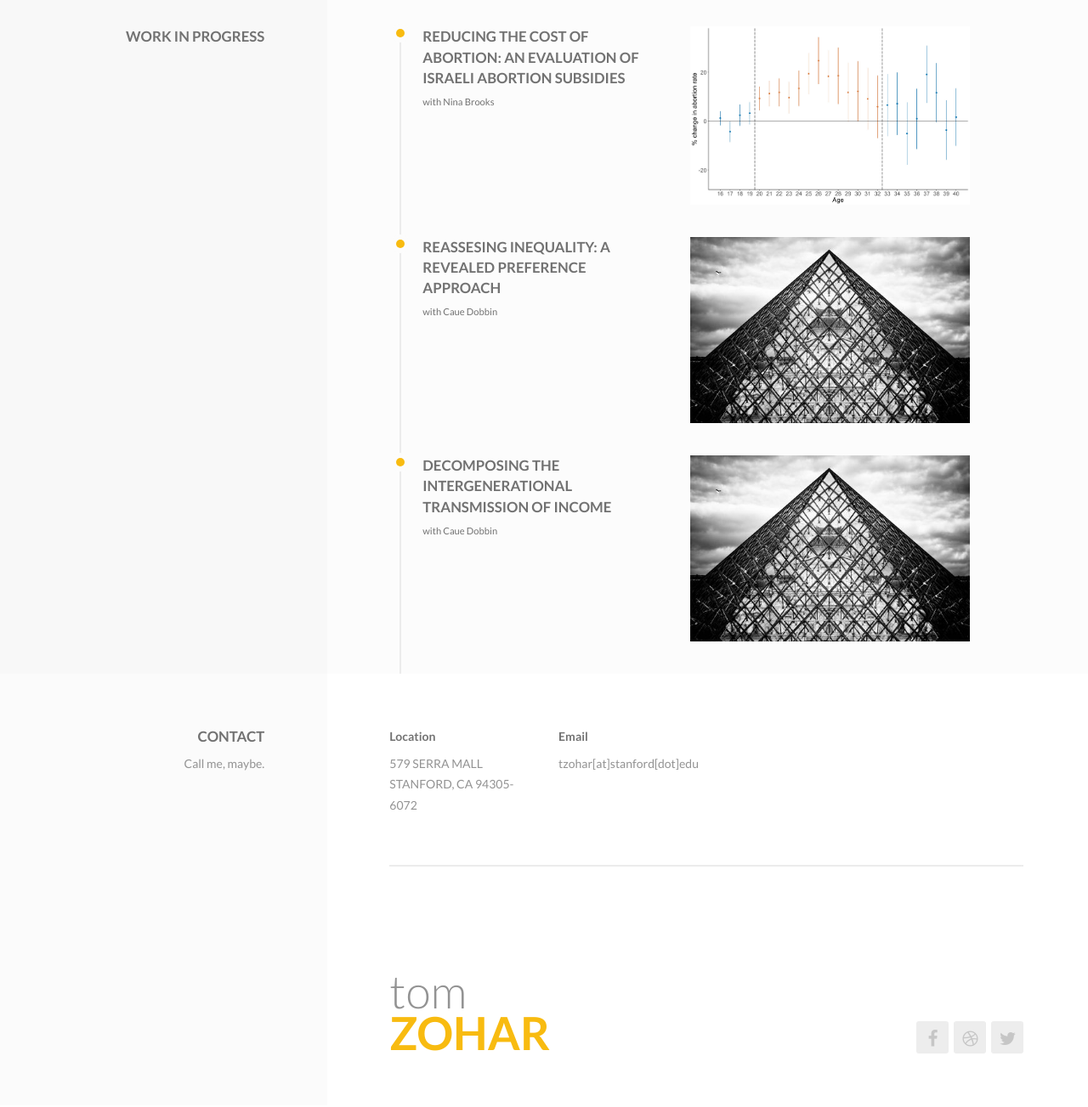
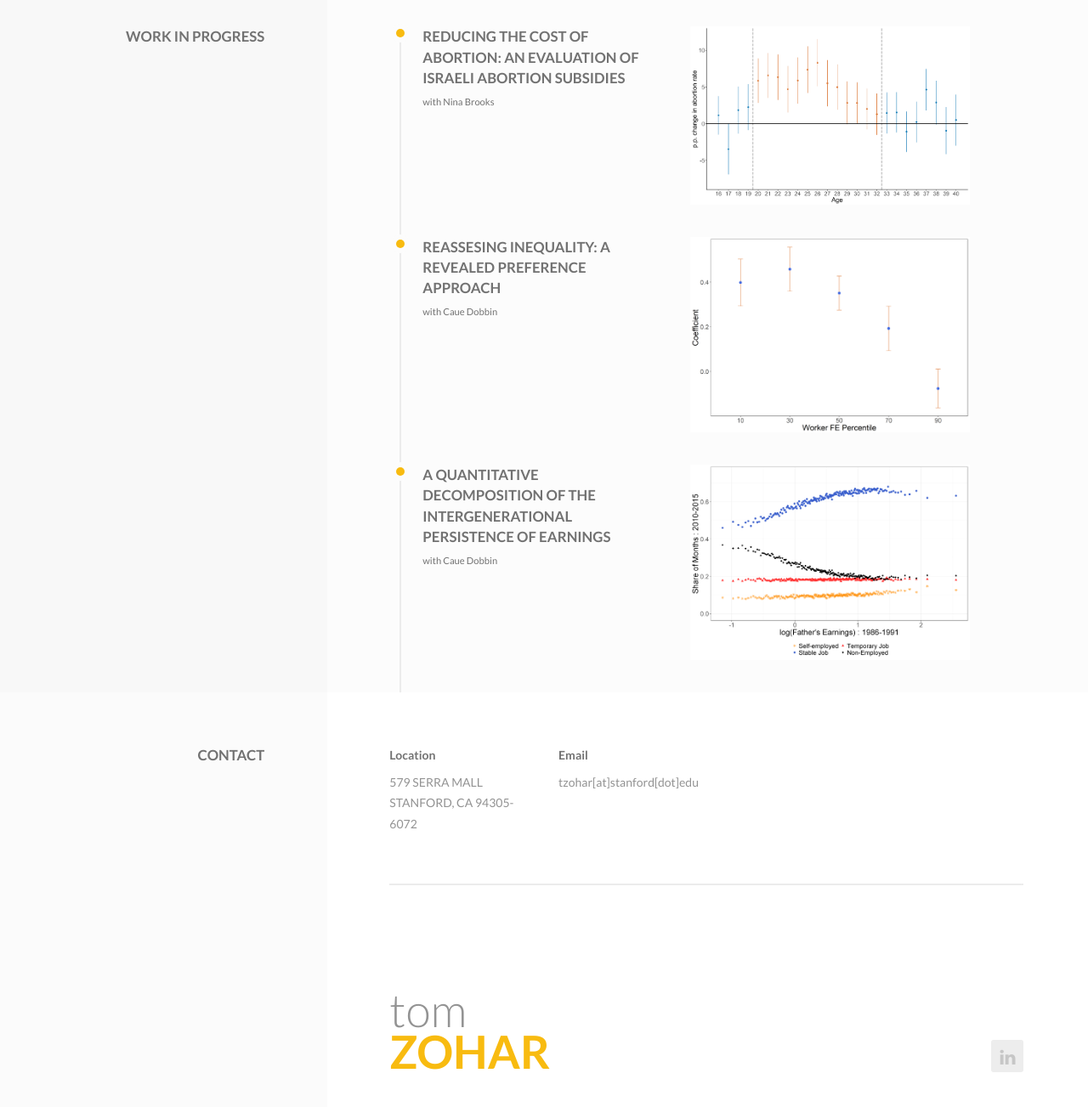
Before and after one commit to tomzohar1/tomzohar1.github.io, a plain HTML site: page index.html in a window 1280 px wide. Shown: the part 830-2133 px from the top of the page at 85% size. Drawn offline with Linux system fonts and the light colour scheme.

Commit message:
update figures

```diff
--- a/index.html
+++ b/index.html
@@ -213,8 +213,8 @@
                                                 </div-->
                                             </div>
                                             <div class="o-grid__col-sm-6">
-			                                    <a class="c-image-overlay  t-image-overlay  js-lightbox" href="assets/images/portfolio/abortion_ageEventStudy_fixYear_2014_Unmarried_percent.jpg" data-lightbox-hidpi="" title="Before and After Analysis by Age" data-lightbox-gallery="portfolio">
-			                                        <img src="assets/images/portfolio/abortion_ageEventStudy_fixYear_2014_Unmarried_percent.jpg" alt="">
+			                                    <a class="c-image-overlay  t-image-overlay  js-lightbox" href="assets/images/portfolio/abortion_ageEventStudy_fixYear_2014_Unmarried.png" data-lightbox-hidpi="" title="Before and After Analysis by Age" data-lightbox-gallery="portfolio">
+			                                        <img src="assets/images/portfolio/abortion_ageEventStudy_fixYear_2014_Unmarried.png" alt="">
 			                                        <div class="c-image-overlay__content">
 			                                            <h3>
 			                                                Effect on Abortion Rate
@@ -249,15 +249,15 @@
                                                 </div-->
                                             </div>
                                             <div class="o-grid__col-sm-6">
-			                                    <a class="c-image-overlay  t-image-overlay  js-lightbox" href="assets/images/portfolio/1_full.jpg" data-lightbox-hidpi="" title="Musée du Louvre" data-lightbox-gallery="portfolio">
-			                                        <img src="assets/images/portfolio/1_thumb.jpg" alt="">
+			                                    <a class="c-image-overlay  t-image-overlay  js-lightbox" href="assets/images/portfolio/coefReg_d_w_byAlpha_article.png" data-lightbox-hidpi="" title="P(worker leaves) ∼ ∆ earnings (by AKM worker FE)" data-lightbox-gallery="portfolio">
+			                                        <img src="assets/images/portfolio/coefReg_d_w_byAlpha_article.png" alt="">
 			                                        <div class="c-image-overlay__content">
 			                                            <h3>
-			                                                Musée du Louvre
+			                                                Earnings predict choices more strongly for poor workers
 			                                            </h3>
 			                                            <hr class="c-image-overlay__deco-line  t-image-overlay__deco-line" />
 			                                            <p>
-			                                                Fusce lacinia arcu et nulla. Nulla vitae mauris non felis mollis faucibus. Lorem ipsum dolor sit amet, consectetuer adipiscing elit.
+			                                                Rich workers receive a larger share of their compensation in the form of amenities - income inequality underestimates welfare inequality.
 			                                            </p>
 			                                        </div>
 			                                    </a>
@@ -275,7 +275,7 @@
                                                     2010 &ndash; 2013
                                                 </div-->
                                                 <h3 class="c-work__heading">
-                                                    Decomposing the Intergenerational Transmission of Income
+                                                    A Quantitative Decomposition of the Intergenerational Persistence of Earnings
                                                 </h3>
                                                 <h4 class="c-work__title">
                                                     with Caue Dobbin
@@ -285,15 +285,15 @@
                                                 </div-->
                                             </div>
                                             <div class="o-grid__col-sm-6">
-			                                    <a class="c-image-overlay  t-image-overlay  js-lightbox" href="assets/images/portfolio/1_full.jpg" data-lightbox-hidpi="" title="Musée du Louvre" data-lightbox-gallery="portfolio">
-			                                        <img src="assets/images/portfolio/1_thumb.jpg" alt="">
+			                                    <a class="c-image-overlay  t-image-overlay  js-lightbox" href="assets/images/portfolio/empShareCombineVSftotalIncomeLogRes_all_fullSample.png" data-lightbox-hidpi="" title="% Months Employed vs. Father’s Earnings" data-lightbox-gallery="portfolio">
+			                                        <img src="assets/images/portfolio/empShareCombineVSftotalIncomeLogRes_all_fullSample.png" alt="">
 			                                        <div class="c-image-overlay__content">
 			                                            <h3>
-			                                                Musée du Louvre
+			                                                Substantial part of income persistence is due to social networks and labor supply.
 			                                            </h3>
 			                                            <hr class="c-image-overlay__deco-line  t-image-overlay__deco-line" />
 			                                            <p>
-			                                                Fusce lacinia arcu et nulla. Nulla vitae mauris non felis mollis faucibus. Lorem ipsum dolor sit amet, consectetuer adipiscing elit.
+			                                                Disparities in labor market participation and in firms’ wage premium increase the intergenerational elasticity of earnings in 28% and 22%, respectively.
 			                                            </p>
 			                                        </div>
 			                                    </a>
@@ -329,9 +329,6 @@
                                 <h2 class="o-section__heading">
                                     Contact
                                 </h2>
-                                <div class="o-content__body  o-section__description">
-                                    Call me, maybe.
-                                </div>
                             </div>
                         </header><!-- /o-section__header -->
 
@@ -396,18 +393,8 @@
 
                                         <ul class="c-footer__social-buttons  c-social-buttons  o-content__body">
                                             <li class="a-footer">
-                                                <a href="https://www.facebook.com/RuvenThemes/" target="_blank" class="c-social-button  t-social-button">
-                                                    <i class="fa  fa-lg  fa-facebook"></i>
-                                                </a>
-                                            </li>
-                                            <li class="a-footer">
-                                                <a href="https://dribbble.com/" target="_blank" class="c-social-button  t-social-button">
-                                                    <i class="fa  fa-lg  fa-dribbble"></i>
-                                                </a>
-                                            </li>
-                                            <li class="a-footer">
-                                                <a href="https://twitter.com/_Ruven" target="_blank" class="c-social-button  t-social-button">
-                                                    <i class="fa  fa-lg  fa-twitter"></i>
+                                                <a href="https://www.linkedin.com/in/tom-zohar-8486241b/" target="_blank" class="c-social-button  t-social-button">
+                                                    <i class="fa  fa-lg  fa-linkedin"></i>
                                                 </a>
                                             </li>
                                         </ul><!-- /c-footer__social-buttons -->
```
Also changed, not shown: assets/images/portfolio/abortion_ageEventStudy_fixYear_2014_Unmarried.png (added), assets/images/portfolio/abortion_ageEventStudy_fixYear_2014_Unmarried_percent.jpg (deleted), assets/images/portfolio/coefReg_d_w_byAlpha_article.png (added), assets/images/portfolio/empShareCombineVSftotalIncomeLogRes_all_fullSample.png (added).
